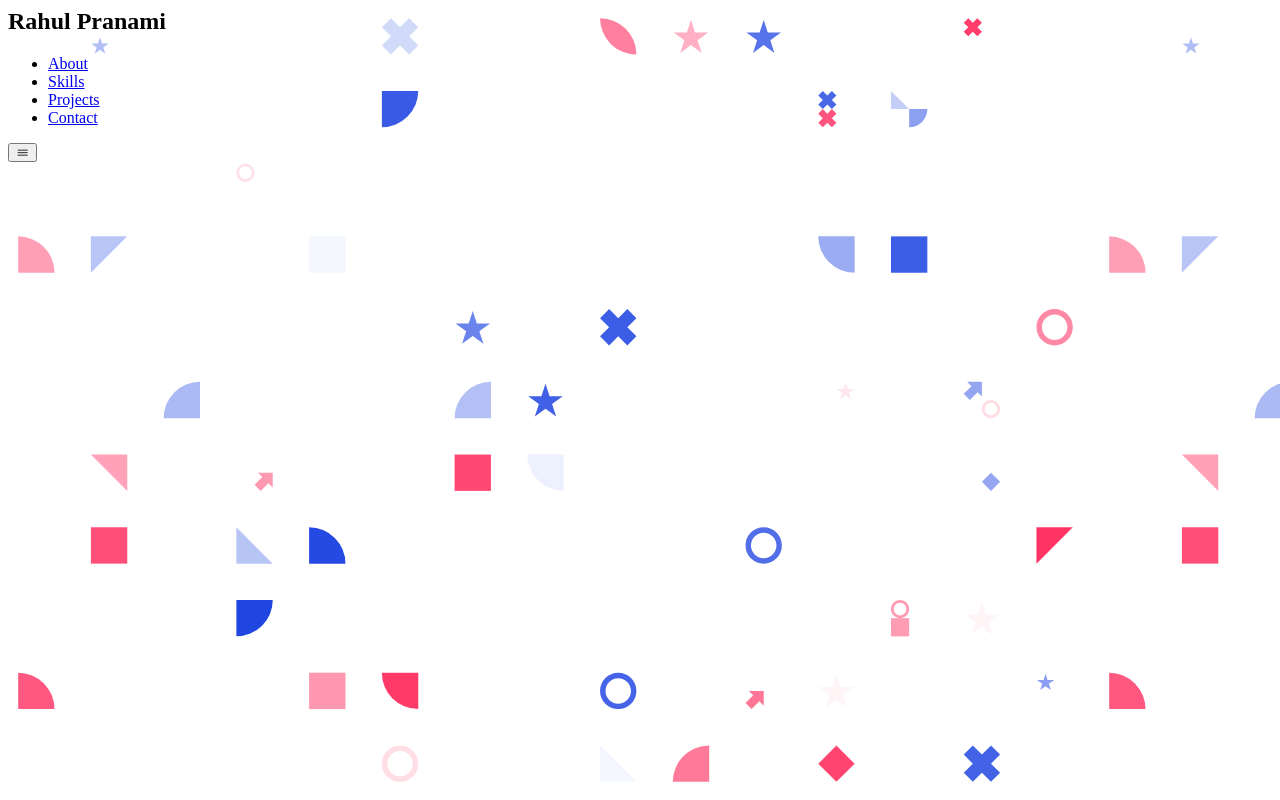
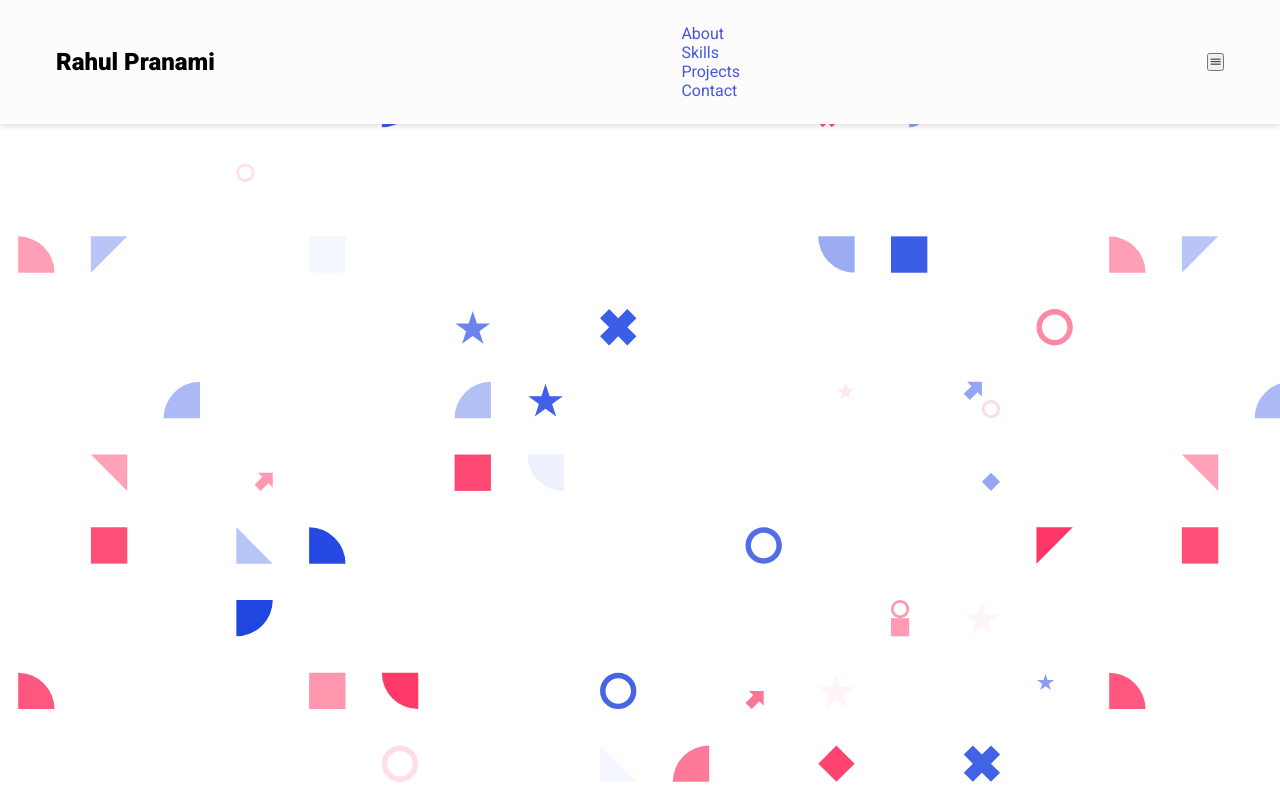
Before and after one commit to RahulPranami/RahulPranami.github.io, a plain HTML site: page index.html in a window 1280 px wide. Drawn offline with nearby package versions, Linux system fonts and the light colour scheme.

Commit message:
adding navbar

```diff
--- a/index.css
+++ b/index.css
@@ -1,3 +1,62 @@
+@import url("https://fonts.googleapis.com/css2?family=Roboto:ital,wght@0,400;0,900;1,700&display=swap");
+
+/* Variables */
+:root{
+	--font-family: "Roboto", sans-serf;
+	--normal-font: 400;
+	--bold-font: 700;
+	--bolder-font: 900;
+	--bg-color: #fcfcfc;
+	--primary-color: #4756df;
+	--secondary-color: #ff7235;
+	--primary-shadow: #8b9eaf;
+	--secondary-shadow: #a17a69;
+	--bottom-margin: 0.5rem;
+	--bottom-margin-2: 1rem;
+	--line-height: 1.7rem;
+	--transition: 0.3s;
+}
+/* Variables end*/
+
+html{
+	scroll-behaviour: smooth;
+
+}
+
+/* CSS resets */
+*{
+	margin: 0;
+	padding: 0;
+	box-sizing: border-box;
+}
+
+ul{
+	list-style-type: none;
+}
+
+a{
+	text-decoration: none;
+	color: var(--primary-color);
+}
+
+a:hover{
+	color: var(--secondary-color);
+}
+
 body{
 	background-image: url(assets/bg.svg);
+	font-family: var(--font-family);
 }
+
+nav{
+	position: sticky;
+	top: 0;
+	left: 0;
+	z-index: 1;
+	display: flex;
+	align-items: center;
+	justify-content: space-between;
+	padding: 1.5rem 3.5rem;
+	background-color: var(--bg-color);
+	box-shadow: 0 3px 5px rgba(0, 0, 0, 0.1);
+}
```
